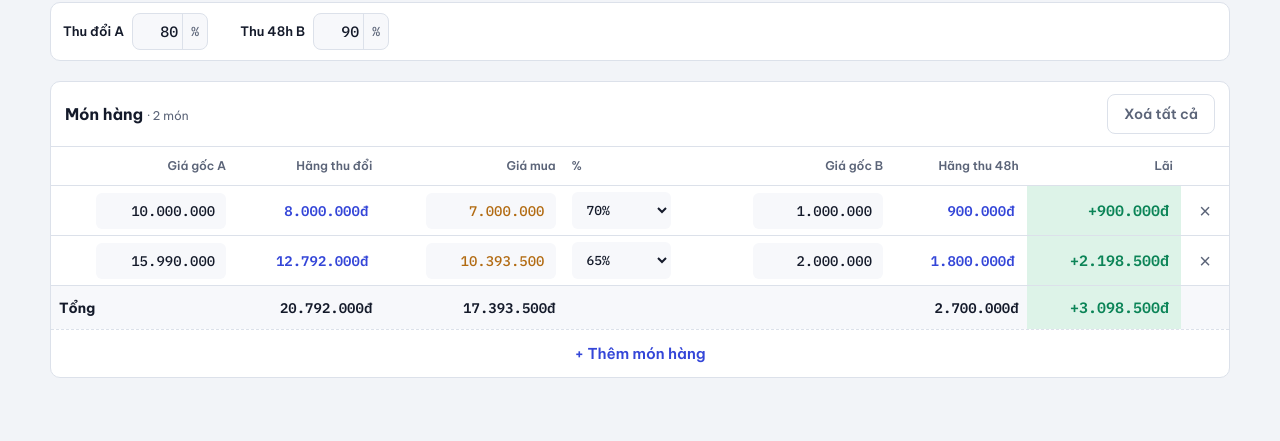
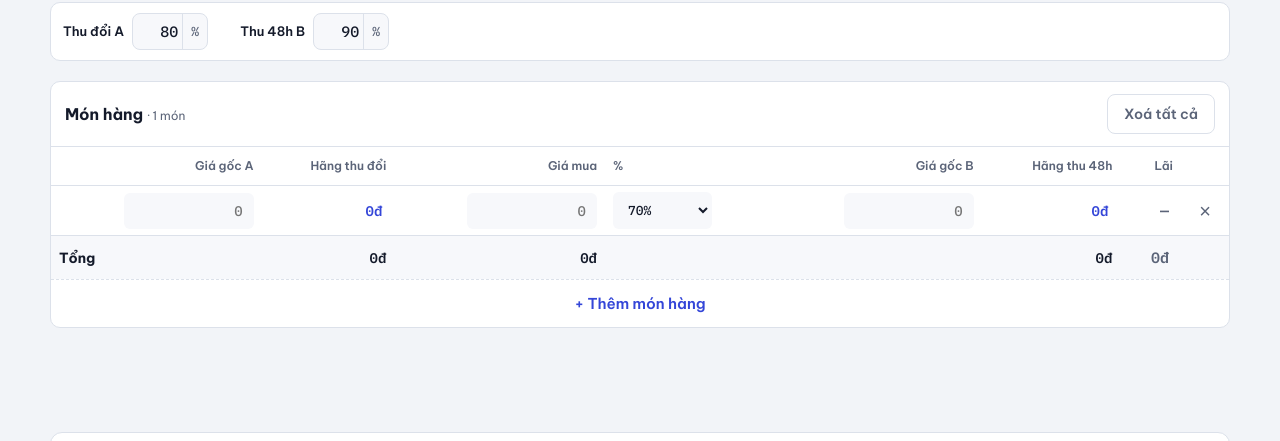
Before and after one commit to quangthaiuit1/lai-thu-doi, a plain HTML site: page index.html in a window 1280 px wide. Shown: the part 85-526 px from the top of the page. Drawn offline with Linux system fonts and the light colour scheme.

Commit message:
Mở trang luôn là bảng trống để tự nhập, bỏ dữ liệu mẫu và lưu tạm

```diff
--- a/index.html
+++ b/index.html
@@ -225,18 +225,10 @@ button:focus-visible { outline: 2px solid var(--accent); outline-offset: 2px; }
   const uid = () => Math.random().toString(36).slice(2, 9);
   const BUY_OPTIONS = ['65', '70', '72'];
 
-  const KEY = 'lai-thu-doi:v2';
-  const sample = () => ({
-    rateA: 80, rateB: 90,
-    items: [
-      { id: uid(), name: 'Món hàng 1', mode: '70', manual: 0, a: 10000000, b: 1000000 },
-      { id: uid(), name: 'Món hàng 2', mode: '65', manual: 0, a: 15990000, b: 2000000 },
-    ],
-  });
-  let state;
-  try { const s = localStorage.getItem(KEY); state = s ? JSON.parse(s) : sample(); } catch (_) { state = sample(); }
-  if (!state || !Array.isArray(state.items)) state = sample();
-  const save = () => { try { localStorage.setItem(KEY, JSON.stringify(state)); } catch (_) {} };
+  // Mỗi lần mở trang là một bảng trống để tự nhập, không lưu và không nạp lại dữ liệu cũ.
+  try { localStorage.removeItem('lai-thu-doi:v2'); } catch (_) {}
+  const state = { rateA: 80, rateB: 90, items: [{ id: uid(), name: 'Món hàng 1', mode: '70', manual: 0, a: 0, b: 0 }] };
+  const save = () => {};
 
   function formatMoneyInput(el) {
     const pos = el.selectionStart || 0;
```
